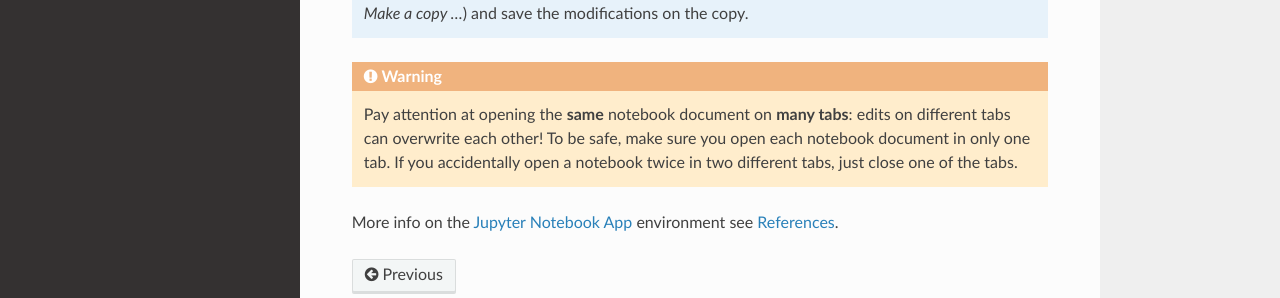
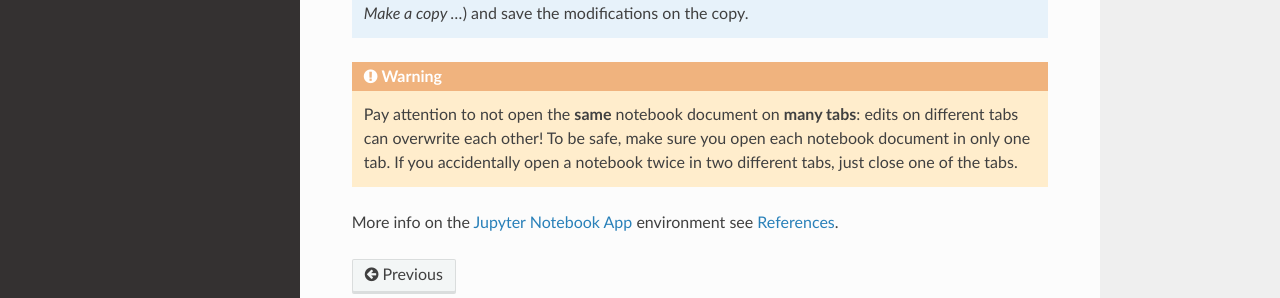
Before and after one commit to tritemio/jupyter_notebook_beginner_guide, a Sphinx documentation site: the page built from docs/execute.rst, in a window 1280 px wide and 900 px high, scrolled down 1821 px. Shown: the part 476-774 px from the top of the window. Built offline with Sphinx 7.4.7 and the Read the Docs theme 2.0.0, drawn with Linux system fonts in a browser that asks for light colours.

Commit message:
typo correction

```diff
--- a/docs/execute.rst
+++ b/docs/execute.rst
@@ -135,7 +135,7 @@ More information on editing a notebook:
 
 .. warning::
 
-    Pay attention at opening the **same** notebook document
+    Pay attention to not open the **same** notebook document
     on **many tabs**: edits on different tabs can overwrite each other!
     To be safe, make sure you open each notebook document in only one tab.
     If you accidentally open a notebook twice in two different tabs, just
```
